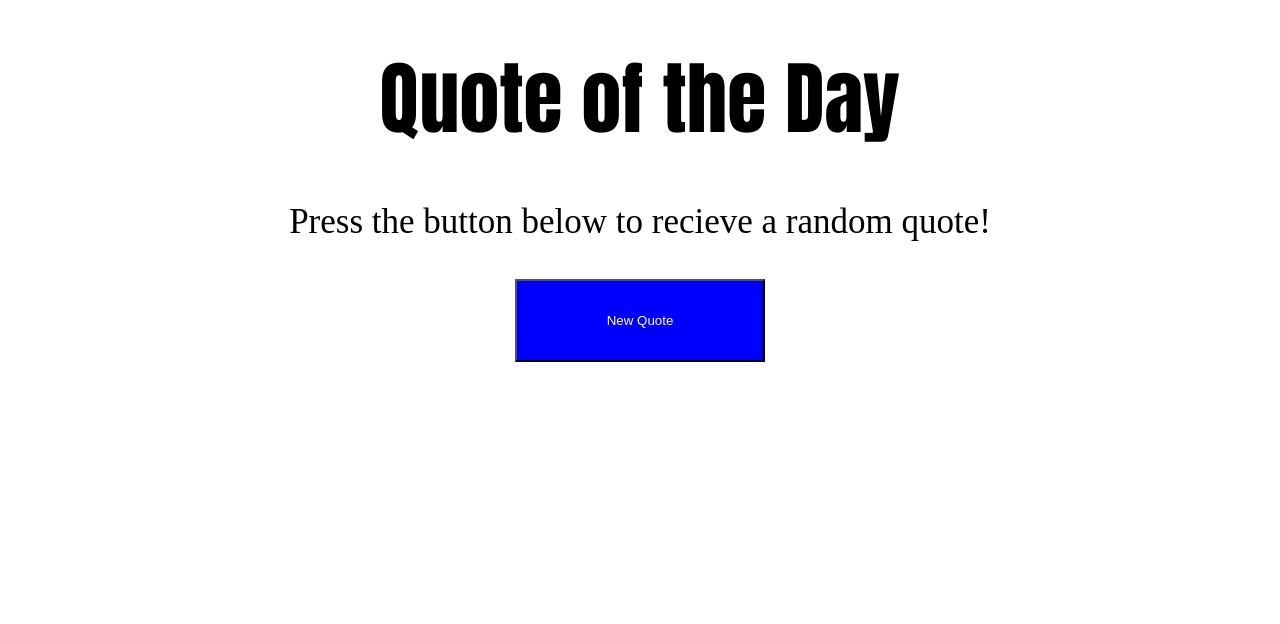
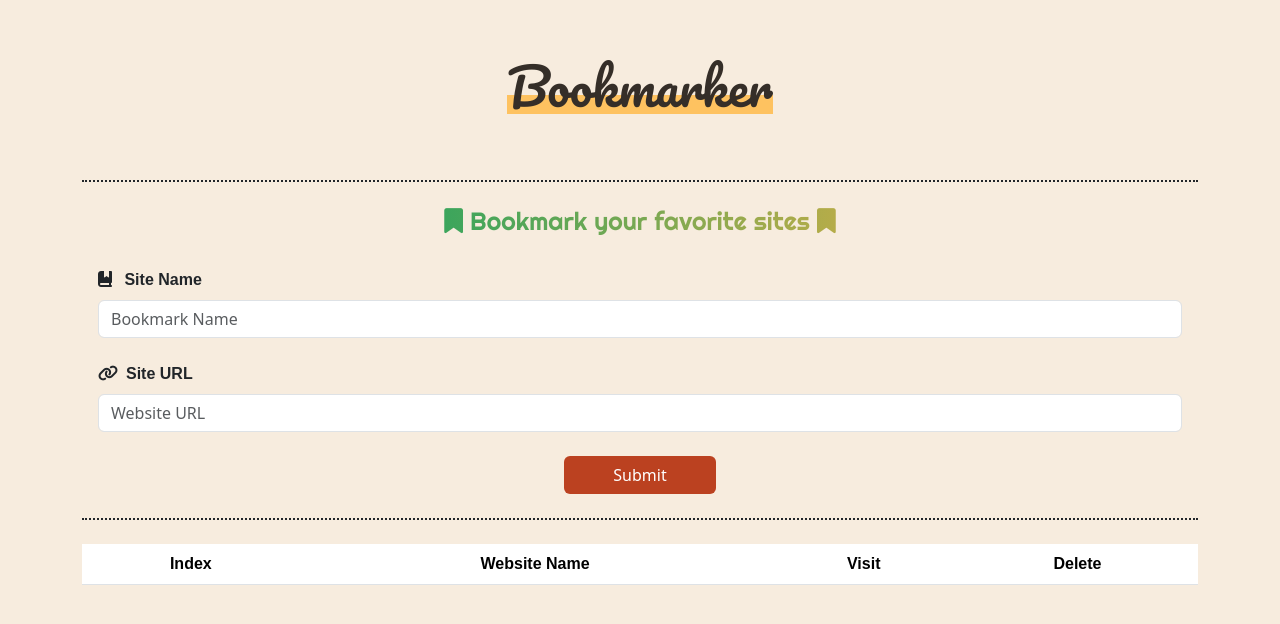
Before and after one commit to AyaElsheikh/Random-Quote-Generator, a plain HTML site: page index.html in a window 1280 px wide. Drawn offline with Linux system fonts and the light colour scheme; a web font is replaced by a local one.

Commit message:
initial commit

```diff
--- a/css/style.css
+++ b/css/style.css
@@ -1,26 +1,92 @@
-h1{
-    font-family: Impact;
-    font-size: 80px;
-    font-weight: 700;
-    margin: 50px;
-    color: black;
-}
-P{
-    font-family:'Times New Roman';
-   font-size: 35px;
-    font-weight: 400;
-    margin: 30px;
-    color: black;
+
+body{
+
+    background-color: #F7ECDE;
+
 }
 
-button{
-    background-color: blue;
-    font-family: Arial;
-    font-size: 13.3333px;
+
+h1{
+
+color:#352E28;
+font-size: 50px;
+line-height: 60px;
+font-weight: 500;
+font-family: 'Pacifico', cursive;
+}
+
+
+h1::before{
+    content: "";
+    position: absolute;
+    background-color: #FEC260;
+    left:0;
+    bottom: 10px;
+    width: 100%;
+    height: 25%;
+    z-index: -1;
+    transition: height 350ms;
+}
+
+h1:hover::before{
+    height: 50%;
+}
+
+ .bookmark-body h2{
+    font-family: 'Righteous', cursive;
+
+    font-size: 25px;
+    line-height: 30px;
+    font-weight: 500;
+    background-image: linear-gradient(to right,#3ca55c,#b5ac49);
+    -webkit-background-clip: text;
+    -webkit-text-fill-color:transparent;
+}
+
+.bookmark-body{
+    border-top: dotted 2px;
+    border-bottom: dotted 2px;
+}
+
+.bookmark-body label ,button{
+    font-size: 16px;
+    line-height: 24px;
+    font-weight: 600;
+    color:#212529;
+    font-family: 'PT Sans Caption', sans-serif;
+}
+
+.bookmark-body button{
+    color:white;
+    background-color:#BB4120;
+}
+.bookmark-body button:hover{
+    color:white;
+    background-color:#a13112ee;
+}
+table {
+    font-family: 'PT Sans Caption', sans-serif;
+    color:#212529;
+}
+ th{
+    font-weight: 700;
+    line-height: 24px;
+}
+ #tableContent td{
+    font-size: 16px;
     font-weight: 400;
-    padding: 30px 90px;
-    color: white;
 }
-button:hover{
-    background-color: green;
+ .btn-visit{
+    background-color: #8A9E23;
+    color:#fff;
+    border :1px solid #8A9E23;
+    padding: 7px 10px;
+    font-size: 16px;
+    font-weight: 200;
 }
+.btn-visit:hover{
+    background-color: #7e9123;
+    color:#fff;
+    border :1px solid #8A9E23;
+    padding: 7px 10px;
+}
--- a/index.html
+++ b/index.html
@@ -3,24 +3,65 @@
   <head>
     <meta charset="UTF-8" />
     <meta name="viewport" content="width=device-width, initial-scale=1.0" />
-    <title>task2JS</title>
+    <title>task3 Bookmark</title>
 
 
-    <link rel="stylesheet" href="css/all.min.css" />
-    <link rel="stylesheet" href="css/bootstrap.min.css" />
-    <link rel="stylesheet" href="css/style.css" />
+    <link rel="stylesheet" href="./css/all.min.css" />
+    <link rel="stylesheet" href="./css/bootstrap.min.css" />
+    <link rel="preconnect" href="https://fonts.googleapis.com">
+    <link rel="preconnect" href="https://fonts.gstatic.com" crossorigin>
+    <link href="https://fonts.googleapis.com/css2?family=Alegreya:wght@600&family=Amatic+SC&family=Montserrat:wght@500;700&family=Pacifico&family=Roboto:wght@300&family=Source+Sans+3:wght@500&family=Space+Mono&display=swap" rel="stylesheet">
+    <link rel="preconnect" href="https://fonts.googleapis.com">
+    <link rel="preconnect" href="https://fonts.gstatic.com" crossorigin>
+    <link href="https://fonts.googleapis.com/css2?family=Alegreya:wght@600&family=Amatic+SC&family=Montserrat:wght@500;700&family=Pacifico&family=Righteous&family=Roboto:wght@300&family=Source+Sans+3:wght@500&family=Space+Mono&display=swap" rel="stylesheet">
+    <link rel="preconnect" href="https://fonts.googleapis.com">
+    <link rel="preconnect" href="https://fonts.gstatic.com" crossorigin>
+    <link href="https://fonts.googleapis.com/css2?family=Alegreya:wght@600&family=Amatic+SC&family=Montserrat:wght@500;700&family=PT+Sans+Caption:wght@700&family=PT+Sans:ital@1&family=Pacifico&family=Righteous&family=Roboto:wght@300&family=Source+Sans+3:wght@500&family=Space+Mono&display=swap" rel="stylesheet">
+
+
+    <link rel="stylesheet" href="./css/style.css" />
   </head>
 
   <body>
 
-    <div class="text-center">
-    <h1 class="">Quote of the Day</h1>
-    <p>Press the button below to recieve a random quote!</p>
-    <button onclick="generateQuote();">New Quote</button>
-     <div id="quoteOutput"></div>
-     <!-- <p id="authorOutput"></p> -->
+    <br><br>
+<div class="container d-flex flex-column justify-content-center align-items-center">
+  <h1 class="py-2 position-relative">Bookmarker</h1>
 
+  <div class="bookmark-body w-100 p-3 py-4 mt-5 d-flex flex-column justify-content-center align-items-center gap-4">
+    <h2>
+      <i class="fa-solid fa-bookmark"></i>
+      Bookmark your favorite sites
+      <i class="fa-solid fa-bookmark"></i>
+    </h2>
+    <div class="site-name w-100 d-flex flex-column justify-content-center">
+      <label for="bookmarkName" class="pb-2 fw-semibold">
+        <i class="fa-solid fa-book-bookmark pe-2"></i>
+        Site Name</label>
+      <input type="text" placeholder="Bookmark Name" class="form-control" oninput="validsite(this.value)" id="bookmarkName" fdprocessedid="i2l7l">
     </div>
+    <div class="site-url w-100 d-flex flex-column justify-content-center">
+      <label for="bookmarkURL" class="pb-2 fw-semibold">
+        <i class="fa-solid fa-link pe-2"></i>Site URL</label>
+      <input type="url" placeholder="Website URL" class="form-control" oninput="validurl(this.value)" id="bookmarkURL">
+    </div>
+    <button class="btn btn-submit px-5" onclick="addSite()" id="submitBtn" fdprocessedid="v5oxw">Submit</button>
+
+
+  </div>
+  <table class="table mt-4 text-center bg-light">
+    <thead>
+      <tr><th class="text-capitalize">index</th>
+      <th class="text-capitalize">Website Name</th>
+      <th class="text-capitalize">Visit</th>
+      <th class="text-capitalize">Delete</th>
+    </tr></thead>
+    <tbody id="tableContent"></tbody>
+  </table>
+</div>
+
+
+
 
 
     <script src="./js/main.js"></script>
--- a/js/main.js
+++ b/js/main.js
@@ -1,26 +1,99 @@
 
-var quote=[
- "<p> “Be yourself; everyone else is already taken.” </p><p>--Oscar Wilde</p>",
- "<p> “Resentment is like drinking poison and waiting for your enemies to die.”</p> <p>--Nelson Mandela</p>",
- "<p>“Two things are infinite: the universe and human stupidity; and I'm not sure about the universe.”</p> <p>-- Albert Einstein</p>",
-"<p>“You know you're in love when you can't fall asleep because reality is finally better than your dreams.”</p> <p>-- Dr. Seuss</p>",
-"<p>“In three words I can sum up everything I've learned about life: it goes on.”</p> <p>-- Robert Frost</p>"
-  ];
-  function generateQuote(){
-    document.getElementById('quoteOutput').innerHTML=(quote[ Math.floor(Math.random()* quote.length)]);
+var BookmarkName =document.getElementById("bookmarkName");
+var BookMarkURL =document.getElementById("bookmarkURL");
+
+
+
+var bookmarkContainer;
+if(localStorage.getItem("mysites") != null){
+  bookmarkContainer=JSON.parse(localStorage.getItem('mysites'));
+  display(bookmarkContainer);
+}
+else{
+  bookmarkContainer=[];
+}
+
+
+function addSite(){
+  if(validsite(BookmarkName.value)&&validurl(BookMarkURL.value)){
+    var site ={
+      name:BookmarkName.value,
+      url:BookMarkURL.value,
+    }
+
+  bookmarkContainer.push(site);
+  localStorage.setItem("mysites",JSON.stringify(bookmarkContainer));
+  clearForm();
+  display(bookmarkContainer);
+
+  }
+ else{
+  window.alert(`Site name must contain at least 3 characters
+  Site URL must be a valid one`)
+ }
   }
 
-// var history=[];
-// function generateQuote(){
-//   var randomNum=quote[ Math.floor(Math.random()* quote.length)];
-//   // document.getElementById('quoteOutput').innerHTML=(randomNum);
-//   history.push(randomNum);
-//   if (history.includes(randomNum)){
-//     generateQuote();
+  function clearForm(){
+    BookmarkName.value='';
+    BookMarkURL.value='';
+  }
+ function display(){
 
-//   }
-//   else{
-//     document.getElementById('quoteOutput').innerHTML=(randomNum);
-//     history.push(randomNum);
-//   }
-// }
+  var cartoona=``;
+    for(var i=0;i<bookmarkContainer.length;i++ ){
+  cartoona +=`
+
+
+     <tr>
+    <td>${i+1}</td>
+    <td>${bookmarkContainer[i].name}</td>
+
+    <td>
+    <button class="btn btn-visit"><i class="fa-solid fa-eye"></i> Visit</button>
+    </td>
+
+    <td>
+    <button class="btn btn-danger" onclick="deleteSite(${i})"><i class="fa-solid fa-trash"></i> Delete</button>
+    </td>
+    </tr>
+
+    `
+   }
+   document.getElementById('tableContent').innerHTML=cartoona;
+
+
+ }
+
+ function deleteSite(deleteIndex){
+  bookmarkContainer.splice(deleteIndex,1)
+  localStorage.setItem("mysites",JSON.stringify(bookmarkContainer));
+  display(bookmarkContainer)
+ }
+
+ function validsite(name){
+ var regex=/\w{3}/;
+ if(regex.test(name)){
+  BookmarkName.classList.replace('is-invalid','is-valid')
+
+  return true;
+ }
+else{
+  BookmarkName.classList.add('is-invalid')
+
+  return false;
+}
+ }
+
+ function validurl(url){
+  var reg=/(.com)$/;
+  if(reg.test(url)){
+    BookMarkURL.classList.replace('is-invalid','is-valid')
+
+   return true;
+  }
+ else{
+  BookMarkURL.classList.add('is-invalid')
+
+   return false;
+ }
+  }
```
Also changed, not shown: webfonts/fa-brands-400.ttf (added), webfonts/fa-brands-400.woff2 (added), webfonts/fa-regular-400.ttf (added), webfonts/fa-regular-400.woff2 (added), webfonts/fa-solid-900.ttf (added), webfonts/fa-solid-900.woff2 (added), webfonts/fa-v4compatibility.ttf (added), webfonts/fa-v4compatibility.woff2 (added).
